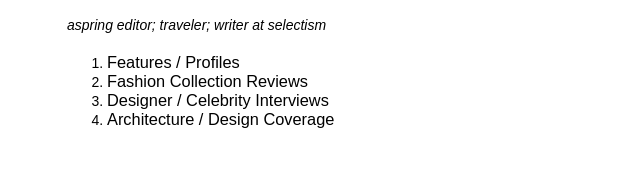
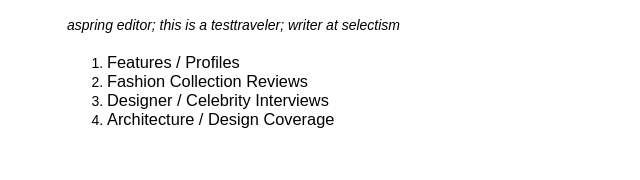
Before and after one commit to elaineyjlee/elaineyjlee.github.io, a plain HTML site: page index.html in a window 1280 px wide. Shown: the part 235-415 px from the top of the page, 243-883 px from the left. Drawn offline with nearby package versions, Linux system fonts and the light colour scheme; some packages are replaced by stand-ins of ours; a script that the page names is missing.

Commit message:
Add test text

```diff
--- a/index.html
+++ b/index.html
@@ -188,7 +188,7 @@
     <div class="main">
       <h1>e·laine <span class="smaller">윤정</span> lee</h1>
       <h2>/i-'lān yōōn-jeoŋ 'lē/</h2>
-      <p id="def-text"><i>aspring editor; <a class="show-pics">traveler</a>; writer at <a href="http://www.selectism.com/author/elainelee/" target="_blank">selectism</a></i></p>
+      <p id="def-text"><i>aspring editor; this is a test<a class="show-pics">traveler</a>; writer at <a href="http://www.selectism.com/author/elainelee/" target="_blank">selectism</a></i></p>
     </div>
 
     <ol>
```
